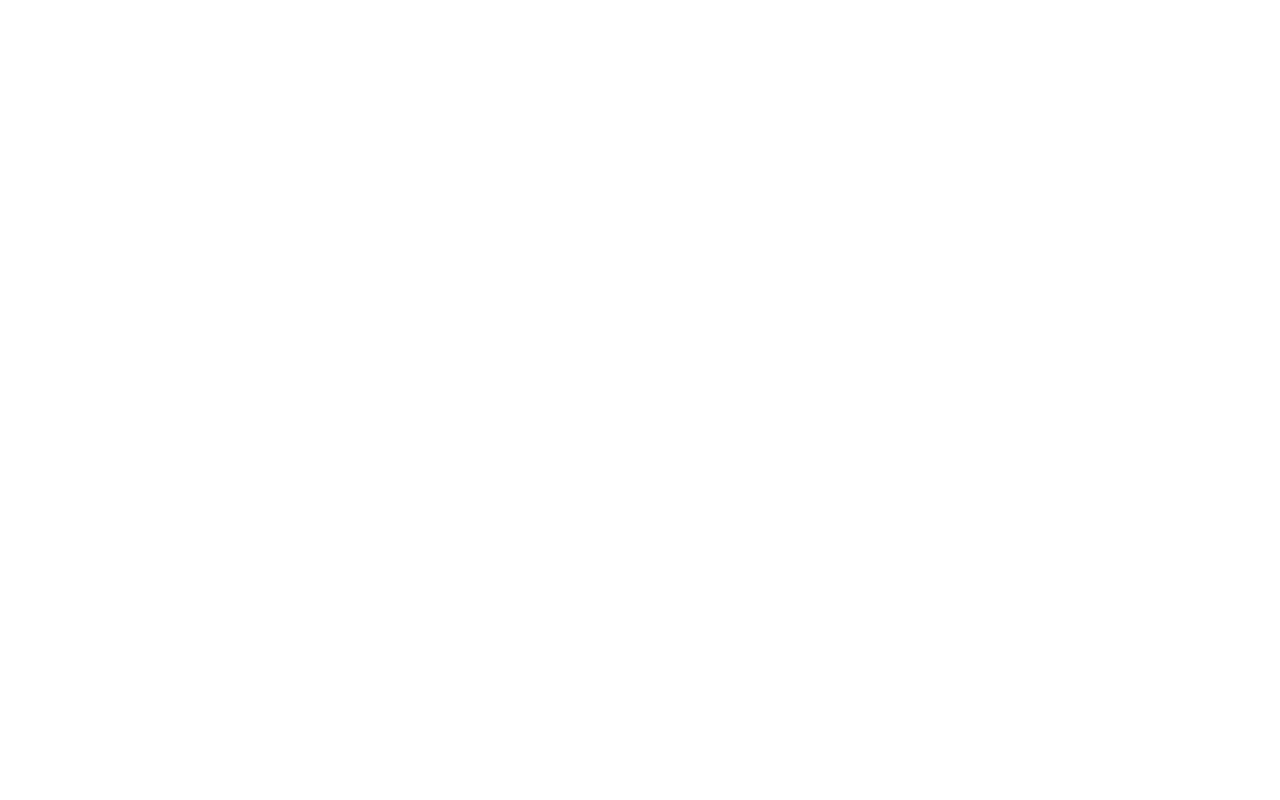
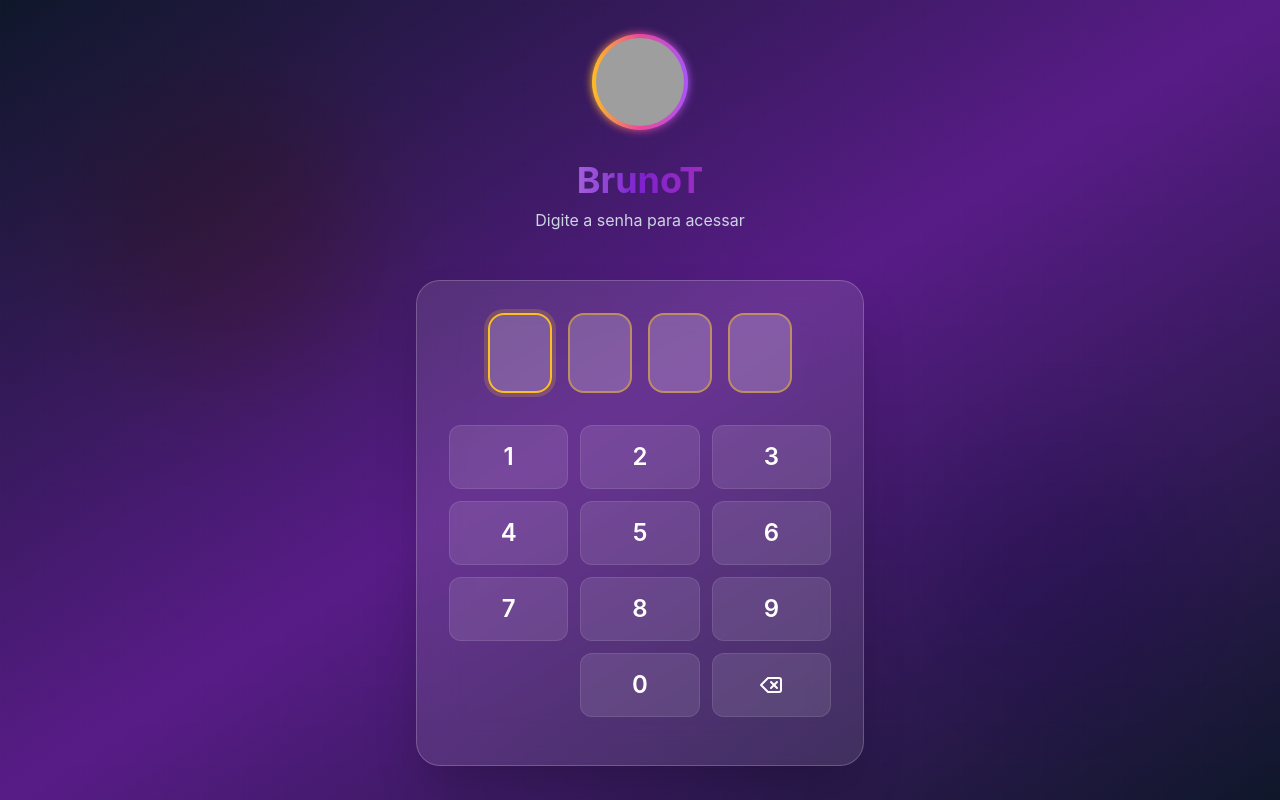
Before and after one commit to xattttt/B24, a plain HTML site: page index.html in a window 1280 px wide. Drawn offline with Linux system fonts and the light colour scheme; the site is published under a folder, as on GitHub Pages, so addresses that start at the root find nothing; grey boxes are pictures that could not be loaded.

Commit message:
Update index.html

```diff
--- a/index.html
+++ b/index.html
@@ -5,8 +5,8 @@
     <link rel="icon" type="image/svg+xml" href="/vite.svg" />
     <meta name="viewport" content="width=device-width, initial-scale=1.0" />
     <title>BrunoT</title>
-    <script type="module" crossorigin src="/assets/index-gOrejz-2.js"></script>
-    <link rel="stylesheet" crossorigin href="/assets/index-C8tk_Anq.css">
+    <script type="module" crossorigin src="assets/index-gOrejz-2.js"></script>
+    <link rel="stylesheet" crossorigin href="assets/index-C8tk_Anq.css">
   </head>
   <body>
     <div id="root"></div>
```
